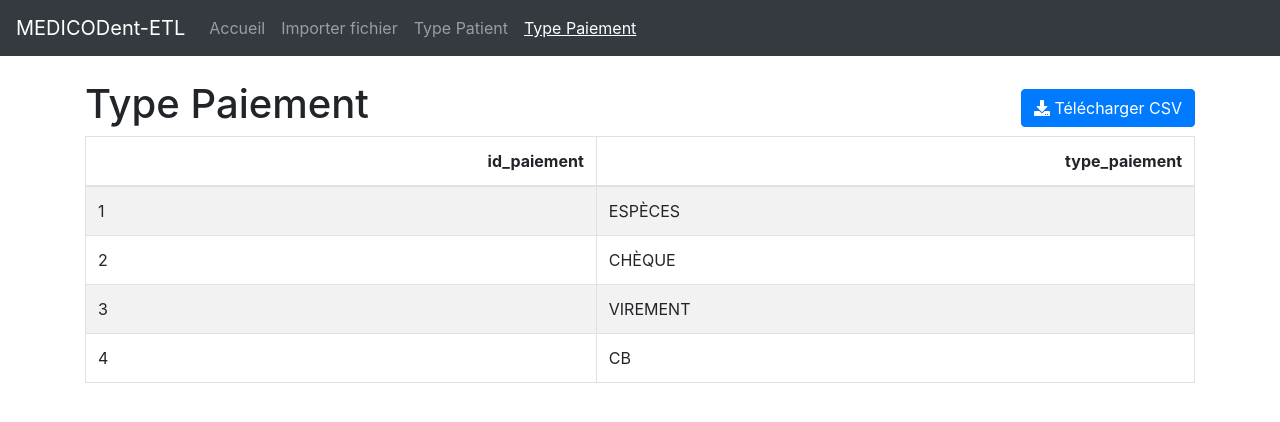
After one commit to Ferdaousse24/MEDICODent-ETL, a Flask app: page /type_paiement in a window 1280 px wide. The commit adds this page. Shown: the top 422 px of the page. Run offline with Flask 3, Linux system fonts and the light colour scheme; some libraries are stand-ins or nearby versions.

Commit message:
ajout de la fonctionnalité ETL pour Type Paiement

```diff
--- a/routes.py
+++ b/routes.py
@@ -1,7 +1,7 @@
 from flask import Blueprint, render_template, request, redirect, url_for, flash, current_app, send_from_directory
 from werkzeug.utils import secure_filename
 import os
-from utils import allowed_file, check_file_exists, generate_type_patient_csv, clear_tables, insert_csv_to_db
+from utils import allowed_file, check_file_exists, generate_type_patient_csv, clear_tables, insert_csv_to_db, generate_type_paiement_csv
 import pandas as pd
 
 main = Blueprint('main', __name__)
@@ -9,8 +9,10 @@ main = Blueprint('main', __name__)
 @main.route('/')
 def index():
     file_exists_type_patient = check_file_exists('bd_medical_table_type_patient.csv')
+    file_exists_type_paiement = check_file_exists('bd_medical_table_type_paiement.csv')
     return render_template('index.html',
-                           file_exists_type_patient=file_exists_type_patient)
+                           file_exists_type_patient=file_exists_type_patient,
+                           file_exists_type_paiement=file_exists_type_paiement)
 
 @main.route('/upload', methods=['GET', 'POST'])
 def upload_file():
@@ -35,15 +37,17 @@ def upload_file():
 
                 # Génération des fichiers CSV
                 generate_type_patient_csv(filepath, current_app.config['UPLOAD_FOLDER_OUT'])
+                generate_type_paiement_csv(filepath, current_app.config['UPLOAD_FOLDER_OUT'])
 
                 # Vider les tables avant de charger les nouvelles données
                 clear_tables()
 
                 # Insertion des données dans la base de données
                 insert_csv_to_db(os.path.join(current_app.config['UPLOAD_FOLDER_OUT'], 'bd_medical_table_type_patient.csv'), 'table_type_patient')
+                insert_csv_to_db(os.path.join(current_app.config['UPLOAD_FOLDER_OUT'], 'bd_medical_table_type_paiement.csv'), 'table_type_paiement')
 
                 # Message de réussite
-                flash('Fichiers téléchargés avec succès, CSV générés et données insérées dans la base de données', 'success')
+                flash('Fichiers téléchargés avec succès, CSV générés et données insérées dans la base de données')
             except Exception as e:
                 flash(f'Une erreur est survenue: {e}', 'danger')
                 return redirect(request.url)
@@ -55,8 +59,10 @@ def upload_file():
 
     #request.method == 'GET'
     file_exists_type_patient = check_file_exists('bd_medical_table_type_patient.csv')
+    file_exists_type_paiement = check_file_exists('bd_medical_table_type_paiement.csv')
     return render_template('upload.html',
-                           file_exists_type_patient=file_exists_type_patient)
+                           file_exists_type_patient=file_exists_type_patient,
+                           file_exists_type_paiement=file_exists_type_paiement)
 
 @main.route('/download/<filename>')
 def download_file(filename):
@@ -69,7 +75,21 @@ def type_patient():
         df = pd.read_csv(csv_path, sep=';', quotechar='"')
         table_html = df.to_html(classes='table table-striped table-bordered', index=False)
         return render_template('type_patient.html', table=table_html,
-                               file_exists_type_patient=True)
+                               file_exists_type_patient=True,
+                               file_exists_type_paiement=check_file_exists('bd_medical_table_type_paiement.csv'))
     except Exception as e:
         flash(f'Une erreur est survenue: {e}', 'danger')
         return redirect(url_for('main.index'))
+
+@main.route('/type_paiement')
+def type_paiement():
+    try:
+        csv_path = os.path.join(current_app.config['UPLOAD_FOLDER_OUT'], 'bd_medical_table_type_paiement.csv')
+        df = pd.read_csv(csv_path, sep=';', quotechar='"')
+        table_html = df.to_html(classes='table table-striped table-bordered', index=False)
+        return render_template('type_paiement.html', table=table_html,
+                               file_exists_type_patient=check_file_exists('bd_medical_table_type_patient.csv'),
+                               file_exists_type_paiement=True)
+    except Exception as e:
+        flash(f'Une erreur est survenue: {e}', 'danger')
+        return redirect(url_for('main.index'))
--- a/templates/base.html
+++ b/templates/base.html
@@ -44,6 +44,9 @@
           <li class="nav-item">
             <a class="nav-link {% if request.path == '/type_patient' %}active{% endif %} {% if not file_exists_type_patient %}disabled{% endif %}" href="{% if file_exists_type_patient %}{{ url_for('main.type_patient') }}{% else %}#{% endif %}">Type Patient</a>
           </li>
+          <li class="nav-item">
+            <a class="nav-link {% if request.path == '/type_paiement' %}active{% endif %} {% if not file_exists_type_paiement %}disabled{% endif %}" href="{% if file_exists_type_paiement %}{{ url_for('main.type_paiement') }}{% else %}#{% endif %}">Type Paiement</a>
+          </li>
         </ul>
       </div>
     </nav>
--- /dev/null
+++ b/templates/type_paiement.html
@@ -0,0 +1,13 @@
+{% extends "base.html" %}
+
+{% block title %}Type Paiement{% endblock %}
+
+{% block content %}
+  <div class="d-flex justify-content-between align-items-center">
+    <h1>Type Paiement</h1>
+    <a href="{{ url_for('main.download_file', filename='bd_medical_table_type_paiement.csv') }}" class="btn btn-primary">
+      <i class="fa fa-download"></i> Télécharger CSV
+    </a>
+  </div>
+  {{ table|safe }}
+{% endblock %}
--- a/utils.py
+++ b/utils.py
@@ -21,27 +21,22 @@ def check_file_exists(filename):
     return os.path.exists(csv_path)
 
 def clear_tables():
-    """Exécute le script SQL pour recréer les tables spécifiées dans la base de données."""
-    script_path = os.path.join(os.path.dirname(__file__), 'sql', 'medicodentetl.sql')
-
-    with open(script_path, 'r') as file:
-        sql_script = file.read()
-
-    # Séparer les différentes commandes SQL
-    sql_commands = sql_script.split(';')
+    """Vide les tables spécifiées dans la base de données."""
+    tables = [
+        'table_type_paiement',
+        'table_type_patient'
+    ]
 
     with engine.connect() as conn:
         trans = conn.begin()
         try:
-            for command in sql_commands:
-                if command.strip():  # Ignorer les commandes vides
-                    conn.execute(text(command))
+            for table in tables:
+                conn.execute(text(f"DELETE FROM {table};"))
             trans.commit()
         except Exception as e:
             trans.rollback()
-            print(f"Error executing script: {e}")
+            print(f"Error clearing tables: {e}")
             raise
-
 
 def generate_type_patient_csv(filepath, output_dir):
     # Lire la feuille "Type_Patient" du fichier Excel
@@ -56,6 +51,13 @@ def generate_type_patient_csv(filepath, output_dir):
     output_csv_patient = os.path.join(output_dir, 'bd_medical_table_type_patient.csv')
     df_patient.to_csv(output_csv_patient, index=False, sep=';', quotechar='"', quoting=1)
 
+def generate_type_paiement_csv(filepath, output_dir):
+    df_paiement = pd.read_excel(filepath, sheet_name='Type_Paiement')
+    df_paiement.columns = ['id_paiement', 'type_paiement']
+    df_paiement['type_paiement'] = df_paiement['type_paiement'].apply(lambda x: x.upper())
+    output_csv_paiement = os.path.join(output_dir, 'bd_medical_table_type_paiement.csv')
+    df_paiement.to_csv(output_csv_paiement, index=False, sep=';', quotechar='"', quoting=1)
+
 def insert_csv_to_db(csv_file, table_name, column_mapping=None):
     """Insère les données d'un fichier CSV dans une table de la base de données."""
     df = pd.read_csv(csv_file, sep=';', quotechar='"')
```
Also changed, not shown: sql/medicodentetl.sql (+26 -0 lines), uploads/out/bd_medical_table_type_paiement.csv (added), 1 other file.
